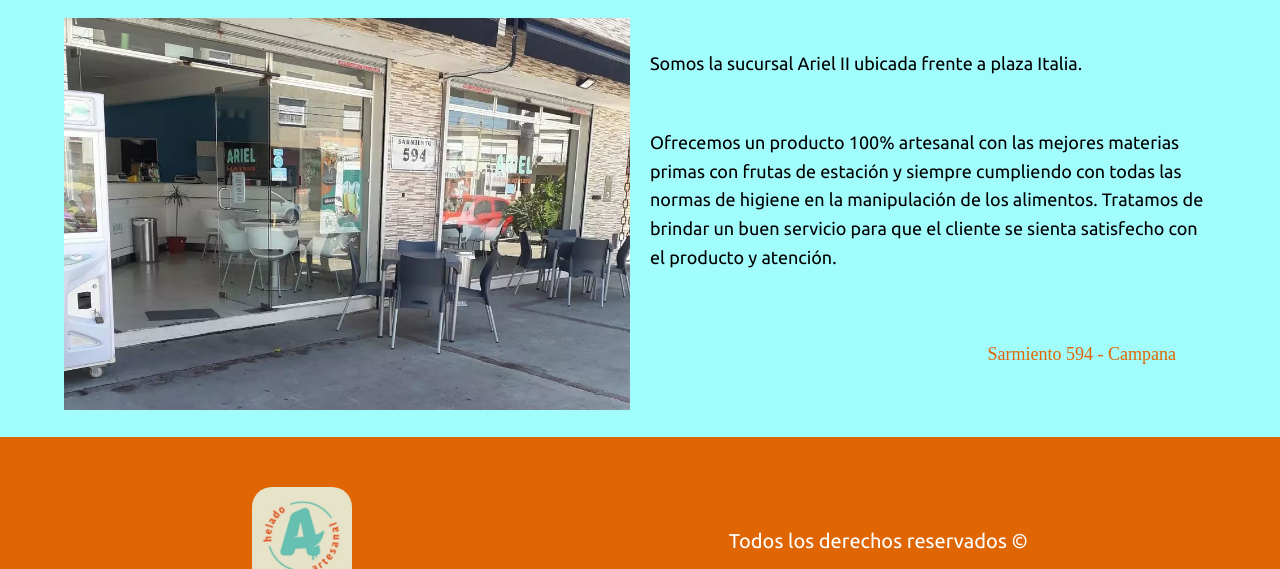
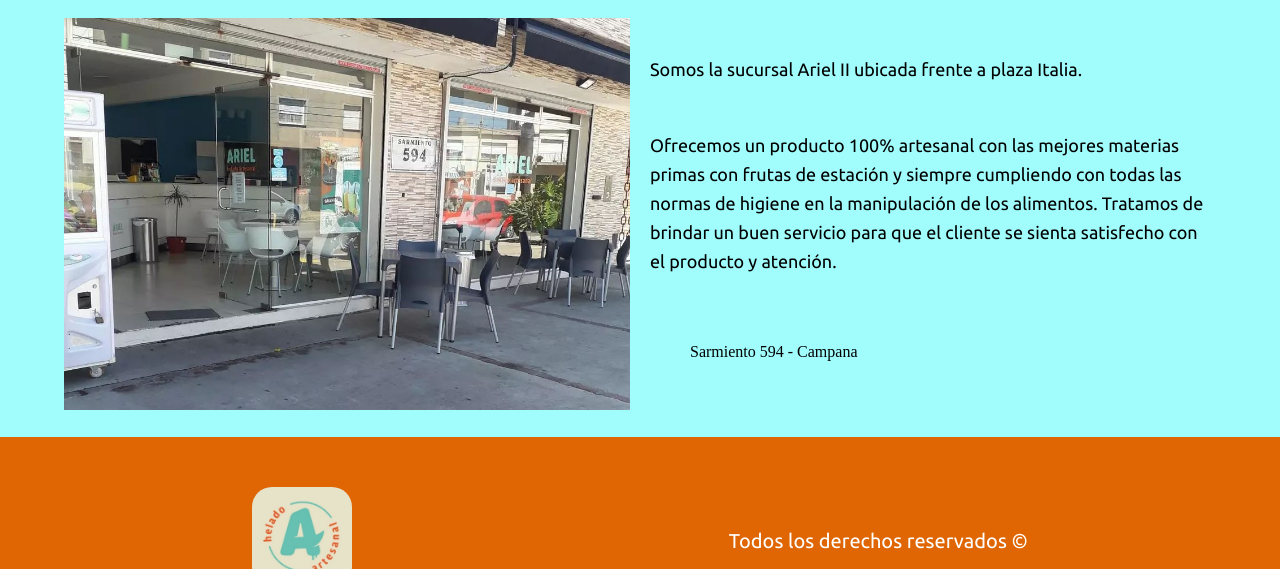
Before and after one commit to MarcoCastrellon/Heladeria-Ariel-ll, a plain HTML site: page nosotros.html in a window 1280 px wide. Shown: the part 644-1213 px from the top of the page. Drawn offline with Linux system fonts and the light colour scheme.

Commit message:
correcciones

```diff
--- a/css/style.css
+++ b/css/style.css
@@ -213,23 +213,38 @@ font-size: 4rem;
     }
 }
 
-.texto-nosotros  {
-    display: flex;
-    flex-direction: column;
-    justify-content: space-evenly;
-}
 
 .texto-nosotros p {
     font-size: 1.8rem;
-    padding-bottom: 2rem;
+    padding-bottom: 1rem;
+    text-align: center;
+}
+
+.mapa {
+    text-align:center;
+}
+
+
+
+@media ( min-width : 770px ) {
+    .texto-nosotros  {
+        display: flex;
+        flex-direction: column;
+        justify-content: space-evenly;
+    }
+
+    .texto-nosotros p {
+        text-align: start;
+    }
 
 }
 
-blockquote {
-    text-align: end;
-    font-size: 1.8rem;
-    color: var(--secundario);
+
+.mapa {
+    text-align:center;
 }
+
+
 
 /* Redes Sociales */
 .redes-sociales {
```
